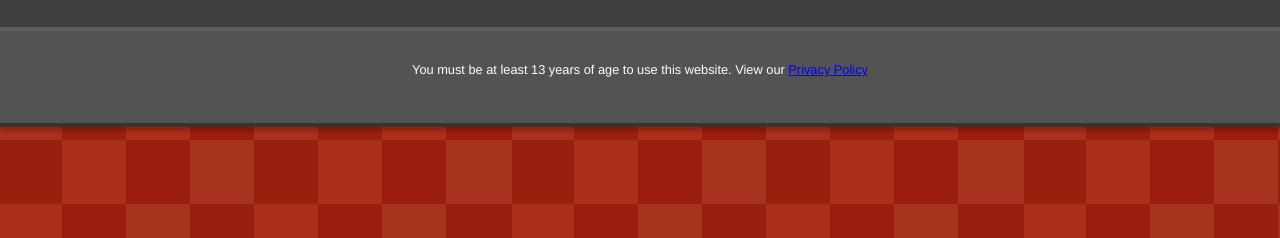
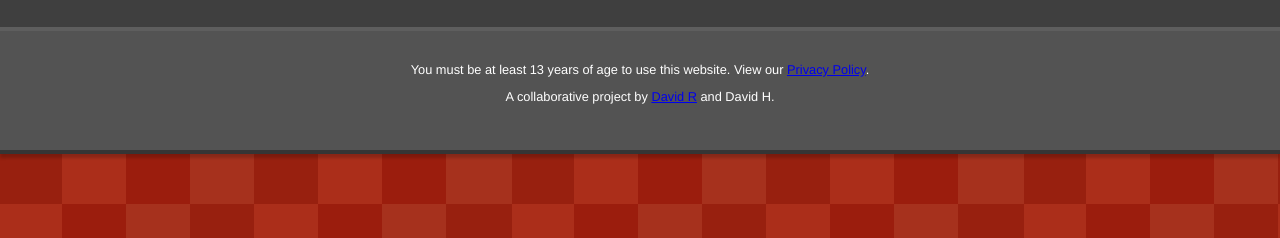
Before and after one commit to DavidJRobertson/AskSomeone.it, a website: page static/index.html in a window 1280 px wide. Shown: the part 562-800 px from the top of the page. Drawn offline with nearby package versions, Linux system fonts and the light colour scheme; no server answers; a web font is replaced by a local one.

Commit message:
Added attribution in footer.

```diff
--- a/static/index.html
+++ b/static/index.html
@@ -158,7 +158,8 @@
 
         <div class="footer-container">
             <footer class="wrapper">
-                <small>You must be at least 13 years of age to use this website. View our <a href='/privacypolicy.txt'>Privacy Policy</a></small>
+                <small>You must be at least 13 years of age to use this website. View our <a href='/privacypolicy.txt'>Privacy Policy</a>.</small><br />
+                <small>A collaborative project by <a href="http://davidr.me/">David R</a> and David H.</small>
             </footer>
         </div>
     	  <div id="ads-bottom">
```
